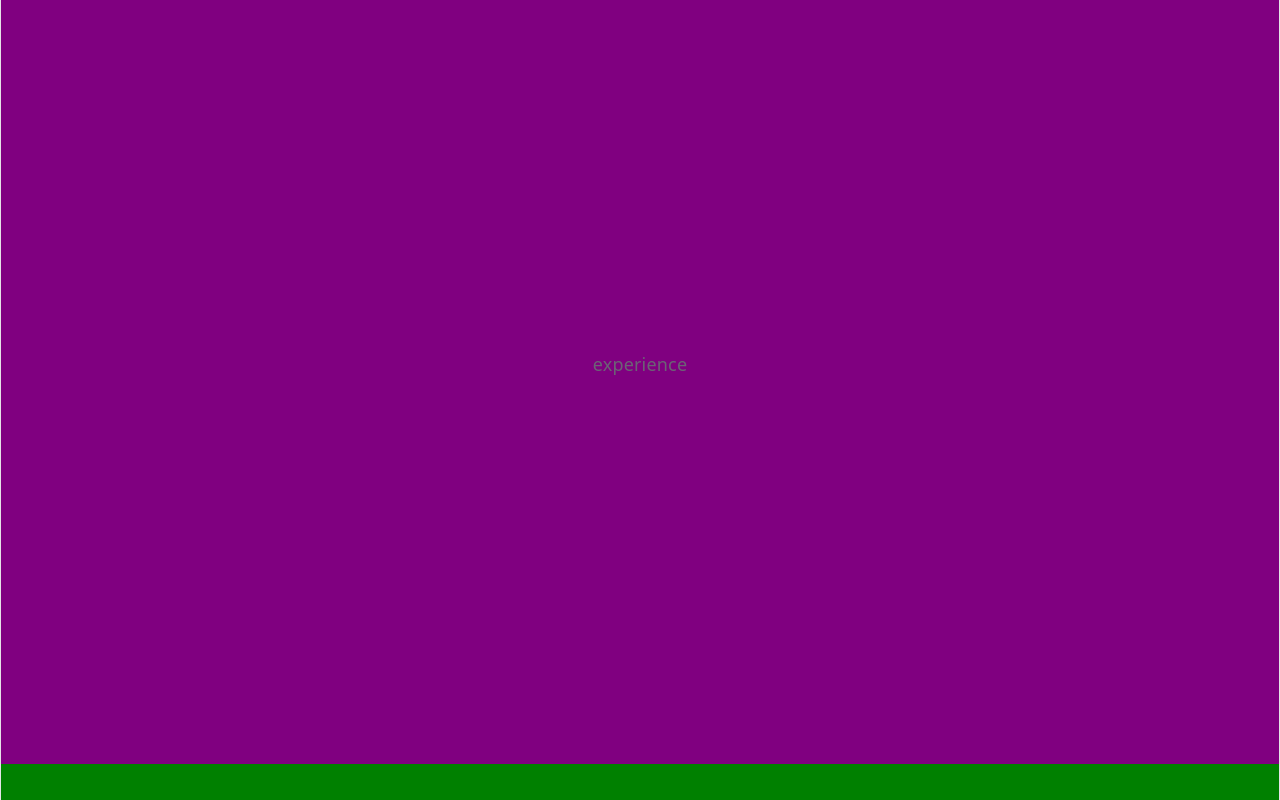
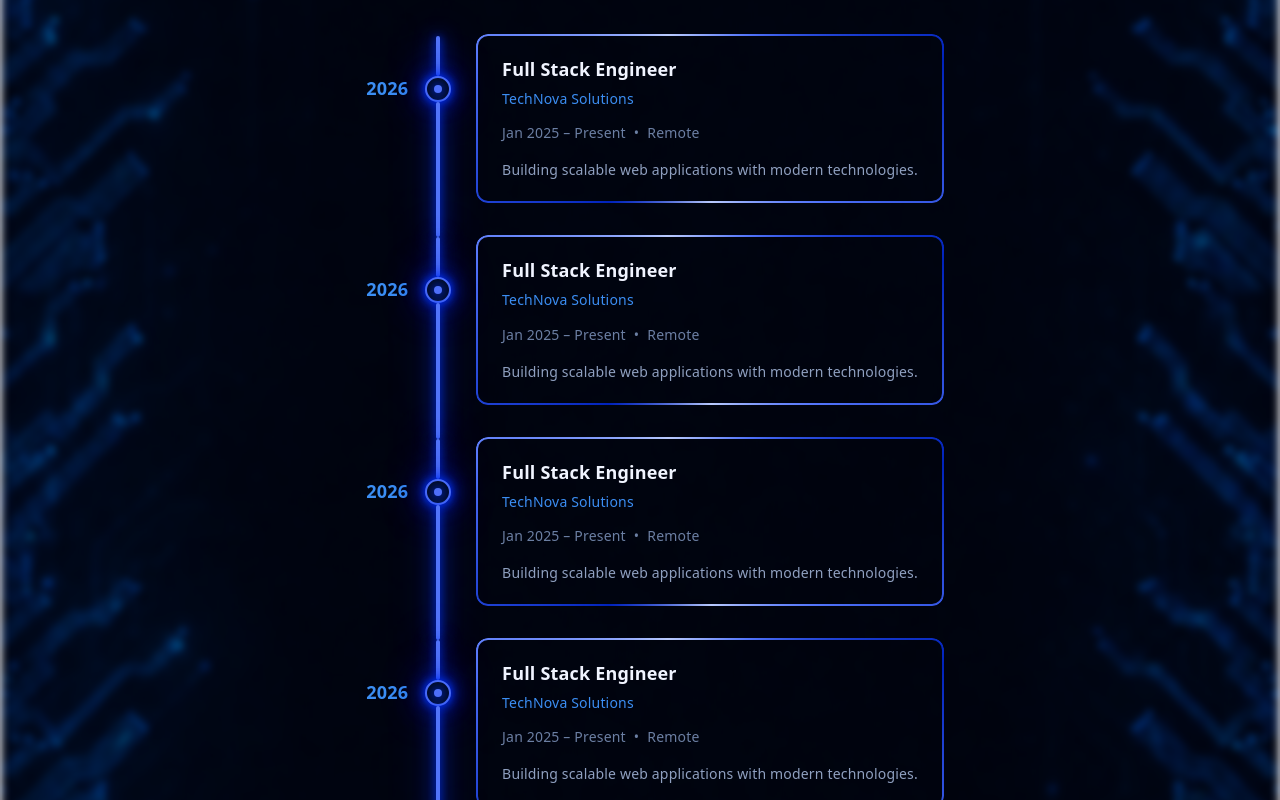
Before and after one commit to Amany-Elsayed/improved-portfolio, a React (Vite) app: page / in a window 1280 px wide. Shown: the part 1780-2580 px from the top of the page. Built offline with nearby package versions, Linux system fonts and the light colour scheme.

Commit message:
added experience section content cards

```diff
--- a/src/App.css
+++ b/src/App.css
@@ -8,7 +8,9 @@
 .reveal {
   opacity: 0;
   transform: translateY(30px);
-  transition: opacity 0.7s ease, transform 0.7s ease;
+  transition:
+    opacity 0.7s ease,
+    transform 0.7s ease;
 }
 
 .reveal-visible {
@@ -16,13 +18,24 @@
   transform: translateY(0);
 }
 
-/* stagger delays for children */
-.reveal-group > *:nth-child(1) { transition-delay: 0.1s; }
-.reveal-group > *:nth-child(2) { transition-delay: 0.2s; }
-.reveal-group > *:nth-child(3) { transition-delay: 0.3s; }
-.reveal-group > *:nth-child(4) { transition-delay: 0.4s; }
-.reveal-group > *:nth-child(5) { transition-delay: 0.5s; }
-.reveal-group > *:nth-child(6) { transition-delay: 0.6s; }
+.reveal-group > *:nth-child(1) {
+  transition-delay: 0.1s;
+}
+.reveal-group > *:nth-child(2) {
+  transition-delay: 0.2s;
+}
+.reveal-group > *:nth-child(3) {
+  transition-delay: 0.3s;
+}
+.reveal-group > *:nth-child(4) {
+  transition-delay: 0.4s;
+}
+.reveal-group > *:nth-child(5) {
+  transition-delay: 0.5s;
+}
+.reveal-group > *:nth-child(6) {
+  transition-delay: 0.6s;
+}
 
 .neon-blue {
   box-shadow:
@@ -51,13 +64,15 @@
 }
 
 @property --a {
-  syntax: '<angle>';
+  syntax: "<angle>";
   initial-value: 0deg;
   inherits: false;
 }
 
 @keyframes neonBlueBorder {
-  to { --a: 1turn; }
+  to {
+    --a: 1turn;
+  }
 }
 
 .neon-blue-border {
@@ -66,7 +81,7 @@
 }
 
 .neon-blue-border::before {
-  content: '';
+  content: "";
   position: absolute;
   inset: -2px;
   z-index: -1;
@@ -471,7 +486,9 @@ nav {
 .about-picture-container {
   width: 23rem;
   height: 25rem;
-  box-shadow: 0 0 20px #0022bb, 0 0 40px #0033ff33;
+  box-shadow:
+    0 0 20px #0022bb,
+    0 0 40px #0033ff33;
 }
 
 .about-picture-window {
@@ -515,3 +532,144 @@ nav {
 }
 
 /* == -------------------------- ABOUT ----------------------------------------- == */
+
+/* -------------------------- EXPERIENCES ----------------------------------------- */
+
+.experience-section {
+  position: relative;
+  background-size: cover;
+  background-position: center;
+  background-repeat: no-repeat;
+  min-height: 100vh;
+  display: flex;
+  flex-direction: column;
+  justify-content: center;
+  align-items: center;
+}
+
+/* EXPERIENCE BACKGROUND EFFECT */
+
+.experience-section::before {
+  content: "";
+  position: absolute;
+  inset: 0;
+  background-image: url("/experiencesBackground.png");
+  background-size: cover;
+  background-position: center;
+  background-repeat: no-repeat;
+  filter: blur(4px);
+  z-index: 0;
+}
+
+.experience-section > * {
+  position: relative;
+  z-index: 1;
+}
+
+/* === EXPERIENCE BACKGROUND EFFECT === */
+.experience-content {
+  padding-top: 4rem;
+  padding-bottom: 4rem;
+}
+
+.experience-grid {
+  display: grid;
+  grid-template-columns: 80px 40px 1fr;
+  align-items: start;
+}
+
+.experience-light-beam {
+  height: 100%;
+  display: flex;
+  flex-direction: column;
+  align-items: center;
+}
+
+.experience-inner-light-beam.top {
+  min-height: 40px;
+  flex: 0;
+}
+
+.experience-inner-light-beam {
+  width: 4px;
+  min-height: 60px;
+  flex: 1;
+  border-radius: 5px;
+  background-color: #5274fa;
+}
+
+.experience-dot {
+  background-color: #040d1a;
+  width: 22px;
+  height: 22px;
+  border-radius: 50%;
+  border: 2px solid #5274fa;
+  display: flex;
+  align-items: center;
+  justify-content: center;
+  flex-shrink: 0;
+}
+
+.experience-inner-dot {
+  width: 8px;
+  height: 8px;
+  border-radius: 50%;
+  background-color: #5274fa;
+}
+
+.experience-year-label {
+  display: flex;
+  flex-direction: column;
+  align-items: flex-end;
+  padding-right: 10px;
+  padding-top: 43px;
+  gap: 3px;
+  margin-bottom: 2rem;
+}
+
+.experience-year {
+  font-size: 18px;
+  font-weight: 700;
+  color: #3b8ef3;
+  line-height: 1;
+}
+
+.experience-card {
+  background-color: transparent;
+  padding: 20px 24px;
+  margin-left: 20px;
+  margin-bottom: 2rem;
+}
+
+.experience-card-label {
+  font-size: 18px;
+  font-weight: 600;
+  text-align: left;
+  color: #f0f4ff;
+  margin: 0 0 4px;
+}
+
+.experience-card-location {
+  font-size: 14px;
+  font-weight: 500;
+  text-align: left;
+  color: #3b8ef3;
+  margin: 0 0 8px;
+}
+
+.experience-card-date {
+  font-size: 14px;
+  color: #6b7fa3;
+  margin: 0 0 12px;
+  display: flex;
+  gap: 8px;
+}
+
+.experience-card-text {
+  font-size: 14px;
+  line-height: 1.65;
+  color: #8fa0c0;
+  margin: 0;
+}
+
+/* -------------------------- EXPERIENCES ----------------------------------------- */
--- a/src/App.jsx
+++ b/src/App.jsx
@@ -43,6 +43,8 @@ const stats = [
     label: "Happy Clients",
   },
 ];
+
+// === VARIABLES ===
 
 function App() {
   useEffect(() => {
@@ -327,19 +329,118 @@ function App() {
       </div>
       {/* === SECOND SECTION: ABOUT === */}
       {/* THIRD SECTION: EXPERIENCE */}
-      <div
-        id="experience-section"
-        className="experience-section"
-        style={{
-          backgroundColor: "purple",
-          height: "100vh",
-          display: "flex",
-          justifyContent: "center",
-          alignItems: "center",
-        }}
-      >
-        experience
+      <div id="experience-section" className="experience-section">
+        <div className="experience-content">
+          <div className="experience-grid">
+            <div className="experience-year-label">
+              <span className="experience-year">2026</span>
+            </div>
+
+            <div className="experience-light-beam">
+              <div className="experience-inner-light-beam top neon-blue"></div>
+              <div className="experience-dot neon-blue">
+                <div className="experience-inner-dot neon-blue"></div>
+              </div>
+              <div className="experience-inner-light-beam neon-blue"></div>
+            </div>
+
+            <div className="experience-card neon-blue-border">
+              <h3 className="experience-card-label">Full Stack Engineer</h3>
+              <p className="experience-card-location">TechNova Solutions</p>
+              <p className="experience-card-date">
+                <span>Jan 2025 – Present</span>
+                <span>•</span>
+                <span>Remote</span>
+              </p>
+              <p className="experience-card-text">
+                Building scalable web applications with modern technologies.
+              </p>
+            </div>
+          </div>
+
+          <div className="experience-grid">
+            <div className="experience-year-label">
+              <span className="experience-year">2026</span>
+            </div>
+
+            <div className="experience-light-beam">
+              <div className="experience-inner-light-beam top neon-blue"></div>
+              <div className="experience-dot neon-blue">
+                <div className="experience-inner-dot neon-blue"></div>
+              </div>
+              <div className="experience-inner-light-beam neon-blue"></div>
+            </div>
+
+            <div className="experience-card neon-blue-border">
+              <h3 className="experience-card-label">Full Stack Engineer</h3>
+              <p className="experience-card-location">TechNova Solutions</p>
+              <p className="experience-card-date">
+                <span>Jan 2025 – Present</span>
+                <span>•</span>
+                <span>Remote</span>
+              </p>
+              <p className="experience-card-text">
+                Building scalable web applications with modern technologies.
+              </p>
+            </div>
+          </div>
+
+          <div className="experience-grid">
+            <div className="experience-year-label">
+              <span className="experience-year">2026</span>
+            </div>
+
+            <div className="experience-light-beam">
+              <div className="experience-inner-light-beam top neon-blue"></div>
+              <div className="experience-dot neon-blue">
+                <div className="experience-inner-dot neon-blue"></div>
+              </div>
+              <div className="experience-inner-light-beam neon-blue"></div>
+            </div>
+
+            <div className="experience-card neon-blue-border">
+              <h3 className="experience-card-label">Full Stack Engineer</h3>
+              <p className="experience-card-location">TechNova Solutions</p>
+              <p className="experience-card-date">
+                <span>Jan 2025 – Present</span>
+                <span>•</span>
+                <span>Remote</span>
+              </p>
+              <p className="experience-card-text">
+                Building scalable web applications with modern technologies.
+              </p>
+            </div>
+          </div>
+
+          <div className="experience-grid">
+            <div className="experience-year-label">
+              <span className="experience-year">2026</span>
+            </div>
+
+            <div className="experience-light-beam">
+              <div className="experience-inner-light-beam top neon-blue"></div>
+              <div className="experience-dot neon-blue">
+                <div className="experience-inner-dot neon-blue"></div>
+              </div>
+              <div className="experience-inner-light-beam neon-blue"></div>
+            </div>
+
+            <div className="experience-card neon-blue-border">
+              <h3 className="experience-card-label">Full Stack Engineer</h3>
+              <p className="experience-card-location">TechNova Solutions</p>
+              <p className="experience-card-date">
+                <span>Jan 2025 – Present</span>
+                <span>•</span>
+                <span>Remote</span>
+              </p>
+              <p className="experience-card-text">
+                Building scalable web applications with modern technologies.
+              </p>
+            </div>
+          </div>
+        </div>
       </div>
+
       {/* === THIRD SECTION: EXPERIENCE */}
       {/* FOURTH SECTION: SKILLS */}
       <div
```
Also changed, not shown: public/experiencesBackground.png (added).
